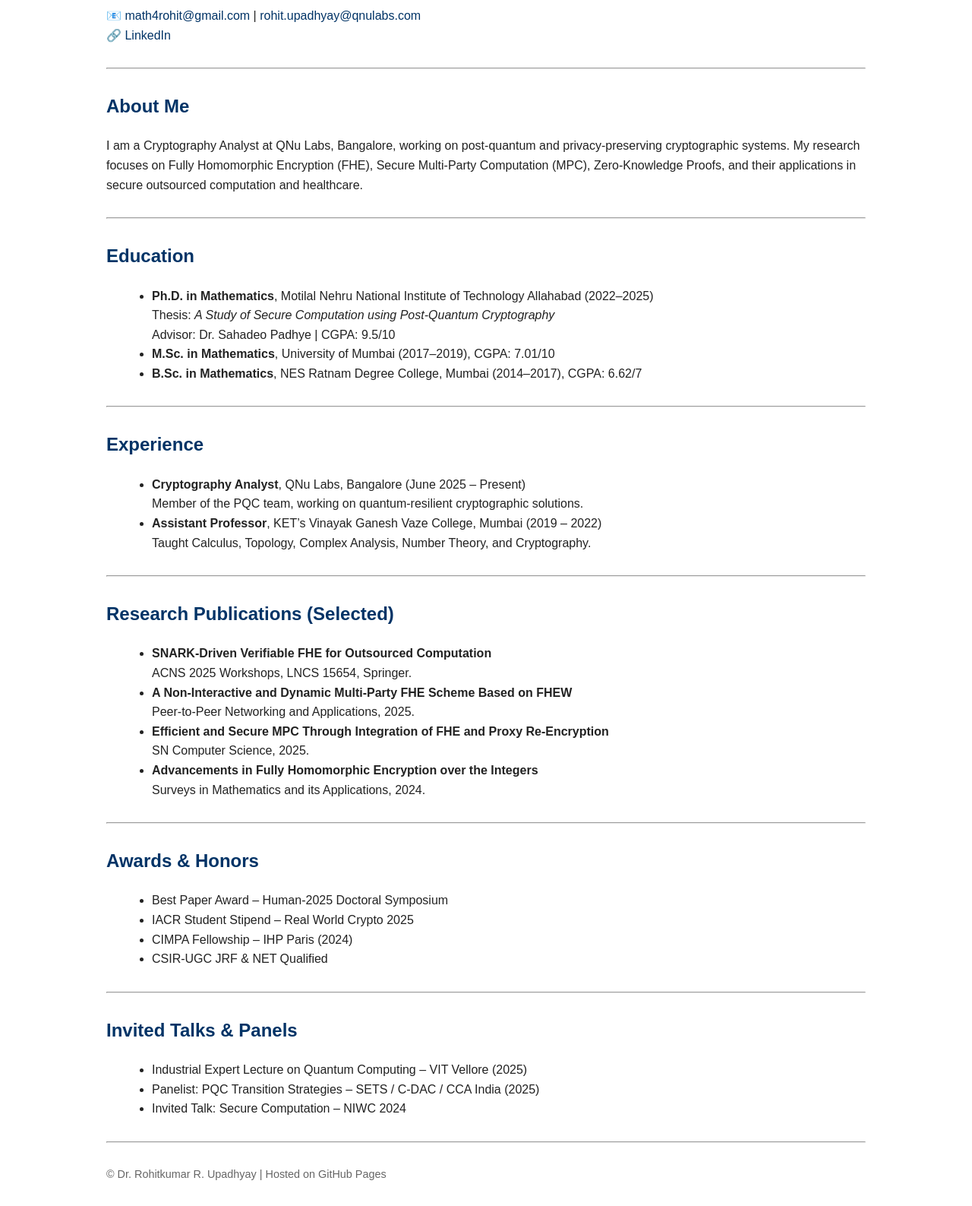
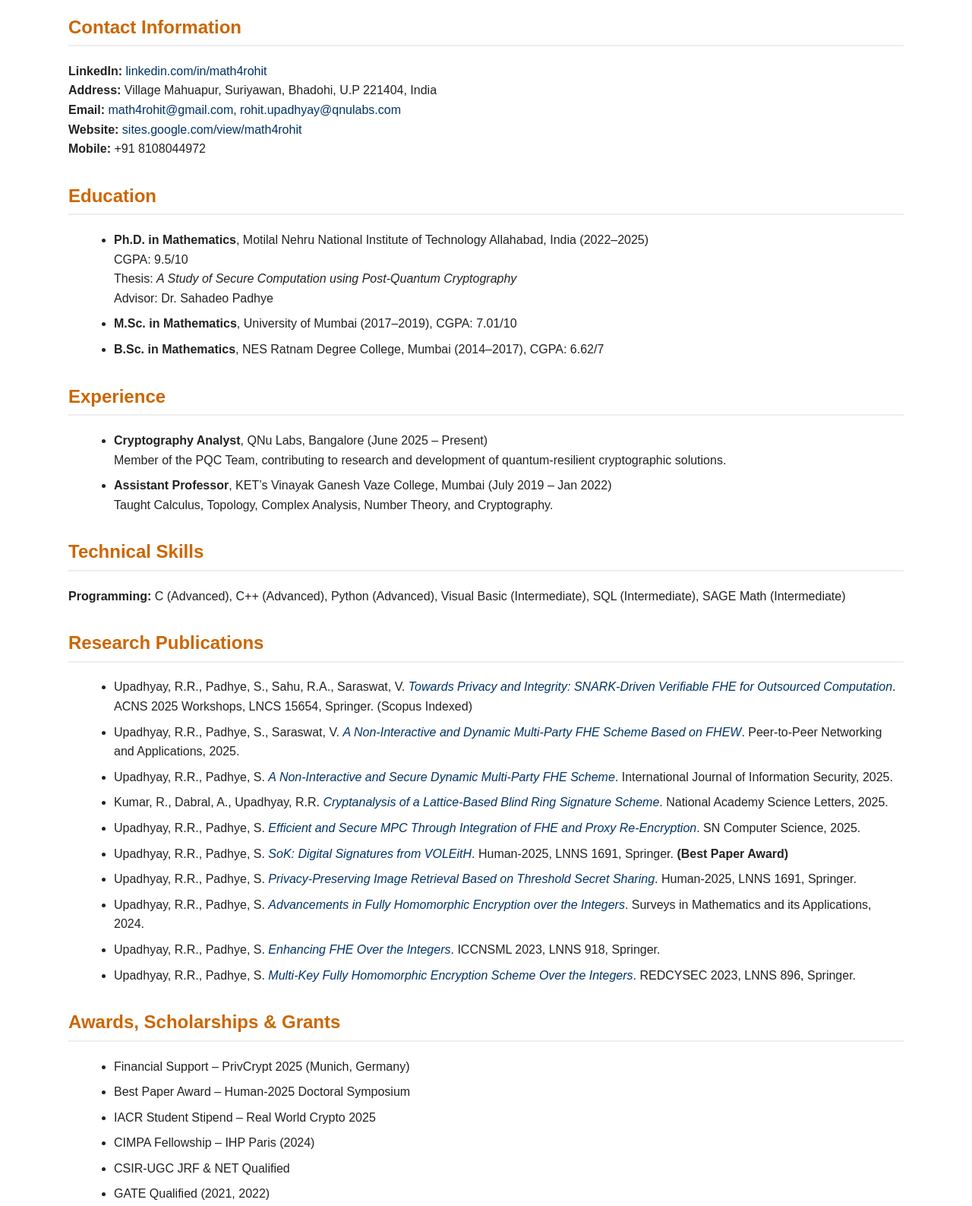
Before and after one commit to math4rohit/math4rohit.github.io, a plain HTML site: page index.html in a window 1280 px wide. Shown: the part 200-1787 px from the top of the page at 76% size. Drawn offline with Linux system fonts and the light colour scheme.

Commit message:
Revise index.html for layout and content updates
Updated the HTML structure and styles for better layout and readability. Enhanced contact information and added sections for education, experience, technical skills, and publications.

```diff
--- a/index.html
+++ b/index.html
@@ -3,31 +3,48 @@
 <head>
 <meta charset="UTF-8">
 <title>Dr. Rohitkumar R. Upadhyay</title>
+
 <style>
 body {
     font-family: Arial, Helvetica, sans-serif;
-            max-width: 1000px;
+    max-width: 1100px;
     margin: auto;
     padding: 40px;
     line-height: 1.6;
     color: #222;
 }
-        h1, h2 {
+h1 {
     color: #003366;
+    margin-bottom: 0;
 }
-        hr {
-            margin: 30px 0;
-        }
-        ul {
-            margin-left: 20px;
+h2 {
+    color: #cc6600;
+    border-bottom: 2px solid #eee;
+    padding-bottom: 4px;
 }
 .subtitle {
     font-size: 1.1em;
     color: #555;
 }
-        .contact a {
+a {
+    color: #003366;
     text-decoration: none;
-            color: #003366;
+}
+a:hover {
+    text-decoration: underline;
+}
+.section {
+    margin-top: 30px;
+}
+ul {
+    margin-left: 20px;
+}
+li {
+    margin-bottom: 8px;
+}
+.small {
+    color: #666;
+    font-size: 0.9em;
 }
 </style>
 </head>
@@ -40,32 +57,29 @@
 Post-Quantum Cryptography · Fully Homomorphic Encryption · Zero-Knowledge Proofs
 </p>
 
-<div class="contact">
+<div class="section">
+<h2>Contact Information</h2>
 <p>
-        📧 <a href="mailto:math4rohit@gmail.com">math4rohit@gmail.com</a> |
+<strong>LinkedIn:</strong>
+<a href="https://www.linkedin.com/in/math4rohit/">linkedin.com/in/math4rohit</a><br>
+<strong>Address:</strong> Village Mahuapur, Suriyawan, Bhadohi, U.P 221404, India<br>
+<strong>Email:</strong>
+<a href="mailto:math4rohit@gmail.com">math4rohit@gmail.com</a>,
 <a href="mailto:rohit.upadhyay@qnulabs.com">rohit.upadhyay@qnulabs.com</a><br>
-        🔗 <a href="https://www.linkedin.com/in/math4rohit/">LinkedIn</a>
+<strong>Website:</strong>
+<a href="https://sites.google.com/view/math4rohit/home">sites.google.com/view/math4rohit</a><br>
+<strong>Mobile:</strong> +91 8108044972
 </p>
 </div>
 
-<hr>
-
-<h2>About Me</h2>
-<p>
-I am a Cryptography Analyst at QNu Labs, Bangalore, working on post-quantum and privacy-preserving
-cryptographic systems. My research focuses on Fully Homomorphic Encryption (FHE), Secure
-Multi-Party Computation (MPC), Zero-Knowledge Proofs, and their applications in secure outsourced
-computation and healthcare.
-</p>
-
-<hr>
-
+<div class="section">
 <h2>Education</h2>
 <ul>
 <li>
-        <strong>Ph.D. in Mathematics</strong>, Motilal Nehru National Institute of Technology Allahabad (2022–2025)<br>
+<strong>Ph.D. in Mathematics</strong>, Motilal Nehru National Institute of Technology Allahabad, India (2022–2025)<br>
+CGPA: 9.5/10<br>
 Thesis: <em>A Study of Secure Computation using Post-Quantum Cryptography</em><br>
-        Advisor: Dr. Sahadeo Padhye | CGPA: 9.5/10
+Advisor: Dr. Sahadeo Padhye
 </li>
 <li>
 <strong>M.Sc. in Mathematics</strong>, University of Mumbai (2017–2019), CGPA: 7.01/10
@@ -74,66 +88,144 @@ computation and healthcare.
 <strong>B.Sc. in Mathematics</strong>, NES Ratnam Degree College, Mumbai (2014–2017), CGPA: 6.62/7
 </li>
 </ul>
+</div>
 
-<hr>
-
+<div class="section">
 <h2>Experience</h2>
 <ul>
 <li>
 <strong>Cryptography Analyst</strong>, QNu Labs, Bangalore (June 2025 – Present)<br>
-        Member of the PQC team, working on quantum-resilient cryptographic solutions.
+Member of the PQC Team, contributing to research and development of quantum-resilient cryptographic solutions.
 </li>
 <li>
-        <strong>Assistant Professor</strong>, KET’s Vinayak Ganesh Vaze College, Mumbai (2019 – 2022)<br>
+<strong>Assistant Professor</strong>, KET’s Vinayak Ganesh Vaze College, Mumbai (July 2019 – Jan 2022)<br>
 Taught Calculus, Topology, Complex Analysis, Number Theory, and Cryptography.
 </li>
 </ul>
+</div>
 
-<hr>
+<div class="section">
+<h2>Technical Skills</h2>
+<p>
+<strong>Programming:</strong>
+C (Advanced), C++ (Advanced), Python (Advanced), Visual Basic (Intermediate),
+SQL (Intermediate), SAGE Math (Intermediate)
+</p>
+</div>
 
-<h2>Research Publications (Selected)</h2>
+<div class="section">
+<h2>Research Publications</h2>
 <ul>
 <li>
-        <strong>SNARK-Driven Verifiable FHE for Outsourced Computation</strong><br>
-        ACNS 2025 Workshops, LNCS 15654, Springer.
+Upadhyay, R.R., Padhye, S., Sahu, R.A., Saraswat, V.
+<a href="https://doi.org/10.1007/978-3-032-01806-9_17">
+<em>Towards Privacy and Integrity: SNARK-Driven Verifiable FHE for Outsourced Computation</em></a>.
+ACNS 2025 Workshops, LNCS 15654, Springer. (Scopus Indexed)
 </li>
+
 <li>
-        <strong>A Non-Interactive and Dynamic Multi-Party FHE Scheme Based on FHEW</strong><br>
+Upadhyay, R.R., Padhye, S., Saraswat, V.
+<a href="https://doi.org/10.1007/s12083-025-02100-x">
+<em>A Non-Interactive and Dynamic Multi-Party FHE Scheme Based on FHEW</em></a>.
 Peer-to-Peer Networking and Applications, 2025.
 </li>
+
 <li>
-        <strong>Efficient and Secure MPC Through Integration of FHE and Proxy Re-Encryption</strong><br>
+Upadhyay, R.R., Padhye, S.
+<a href="https://doi.org/10.1007/s10207-025-01119-8">
+<em>A Non-Interactive and Secure Dynamic Multi-Party FHE Scheme</em></a>.
+International Journal of Information Security, 2025.
+</li>
+
+<li>
+Kumar, R., Dabral, A., Upadhyay, R.R.
+<a href="https://doi.org/10.1007/s40009-025-01759-3">
+<em>Cryptanalysis of a Lattice-Based Blind Ring Signature Scheme</em></a>.
+National Academy Science Letters, 2025.
+</li>
+
+<li>
+Upadhyay, R.R., Padhye, S.
+<a href="https://doi.org/10.1007/s42979-024-03634-2">
+<em>Efficient and Secure MPC Through Integration of FHE and Proxy Re-Encryption</em></a>.
 SN Computer Science, 2025.
 </li>
+
 <li>
-        <strong>Advancements in Fully Homomorphic Encryption over the Integers</strong><br>
+Upadhyay, R.R., Padhye, S.
+<a href="https://doi.org/10.1007/978-981-95-3671-9_36">
+<em>SoK: Digital Signatures from VOLEitH</em></a>.
+Human-2025, LNNS 1691, Springer. <strong>(Best Paper Award)</strong>
+</li>
+
+<li>
+Upadhyay, R.R., Padhye, S.
+<a href="https://doi.org/10.1007/978-981-95-3671-9_35">
+<em>Privacy-Preserving Image Retrieval Based on Threshold Secret Sharing</em></a>.
+Human-2025, LNNS 1691, Springer.
+</li>
+
+<li>
+Upadhyay, R.R., Padhye, S.
+<a href="https://www.utgjiu.ro/math/sma/v19/p19_15.pdf">
+<em>Advancements in Fully Homomorphic Encryption over the Integers</em></a>.
 Surveys in Mathematics and its Applications, 2024.
 </li>
+
+<li>
+Upadhyay, R.R., Padhye, S.
+<a href="https://doi.org/10.1007/978-981-97-0641-9_22">
+<em>Enhancing FHE Over the Integers</em></a>.
+ICCNSML 2023, LNNS 918, Springer.
+</li>
+
+<li>
+Upadhyay, R.R., Padhye, S.
+<a href="https://doi.org/10.1007/978-981-99-9811-1_16">
+<em>Multi-Key Fully Homomorphic Encryption Scheme Over the Integers</em></a>.
+REDCYSEC 2023, LNNS 896, Springer.
+</li>
 </ul>
+</div>
 
-<hr>
-
-<h2>Awards & Honors</h2>
+<div class="section">
+<h2>Awards, Scholarships & Grants</h2>
 <ul>
+<li>Financial Support – PrivCrypt 2025 (Munich, Germany)</li>
 <li>Best Paper Award – Human-2025 Doctoral Symposium</li>
 <li>IACR Student Stipend – Real World Crypto 2025</li>
 <li>CIMPA Fellowship – IHP Paris (2024)</li>
 <li>CSIR-UGC JRF & NET Qualified</li>
+<li>GATE Qualified (2021, 2022)</li>
+<li>JAM Qualified (2017)</li>
 </ul>
+</div>
 
-<hr>
-
+<div class="section">
 <h2>Invited Talks & Panels</h2>
 <ul>
-    <li>Industrial Expert Lecture on Quantum Computing – VIT Vellore (2025)</li>
-    <li>Panelist: PQC Transition Strategies – SETS / C-DAC / CCA India (2025)</li>
-    <li>Invited Talk: Secure Computation – NIWC 2024</li>
+<li>Industrial Expert Lecture – VIT Vellore (2025)</li>
+<li>Panelist – PQC Transition Strategies (SETS / C-DAC / CCA India)</li>
+<li>Invited Talk – Secure Computation, NIWC 2024</li>
+<li>Invited Talk – Secure MPC, SparQ Series, QNu Labs</li>
+<li>Student Talk – CIMPA Research School 2023</li>
 </ul>
+</div>
 
-<hr>
+<div class="section">
+<h2>Internships & Workshops</h2>
+<ul>
+<li>TPMPC 2025 – IISc Bangalore</li>
+<li>IHP Paris Workshops & Research Visits (2024)</li>
+<li>CIMPA Research School – Pondicherry University</li>
+<li>NIWC / NWC Cryptology Workshops (2019–2023)</li>
+<li>MTTS Mentor (2021–2023)</li>
+</ul>
+</div>
 
-<p style="font-size: 0.9em; color: #666;">
-© Dr. Rohitkumar R. Upadhyay | Hosted on GitHub Pages
+
+<p class="small">
+© Dr. Rohitkumar R. Upadhyay | GitHub Pages
 </p>
 
 </body>
```
Lines whose indentation alone changed are shown as unchanged.
